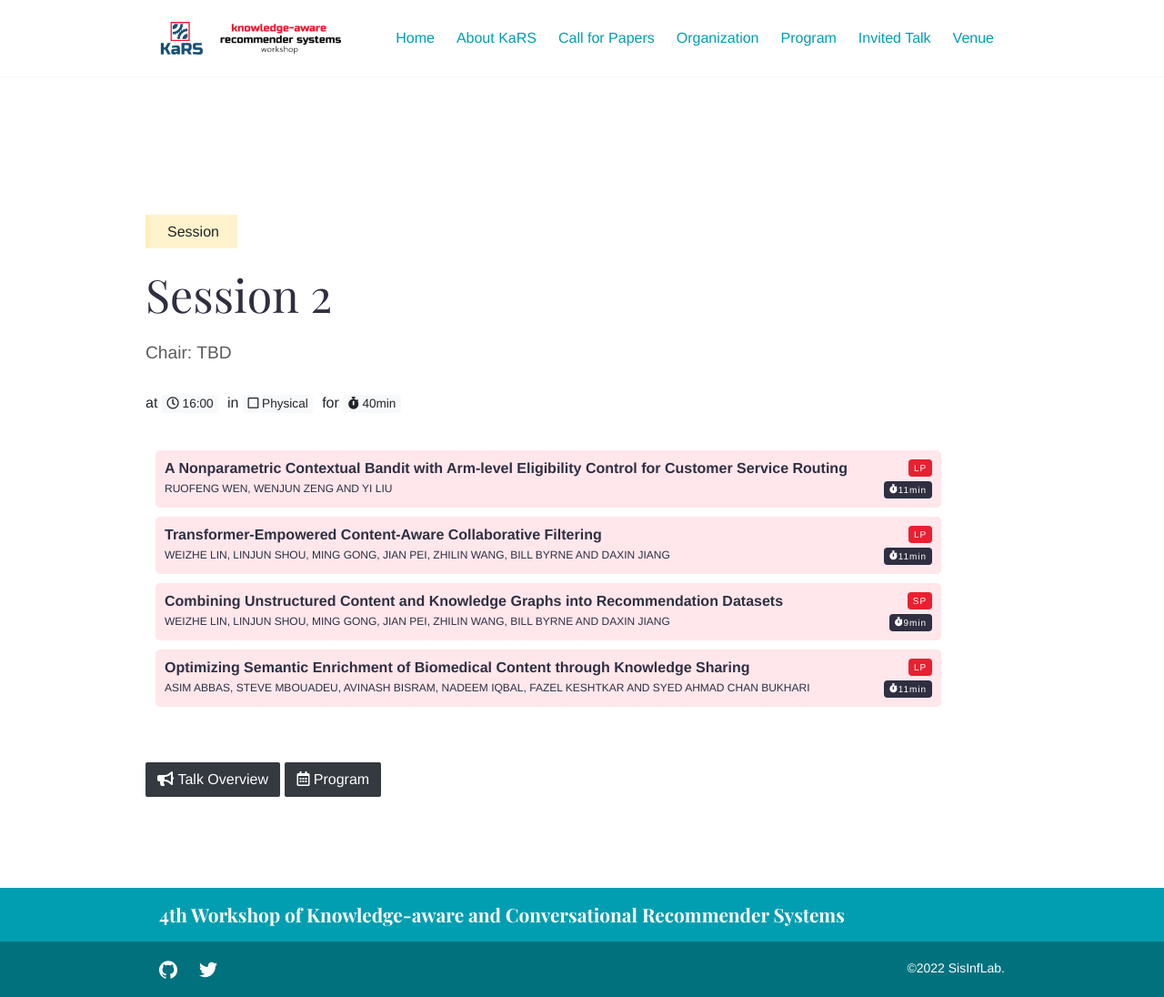
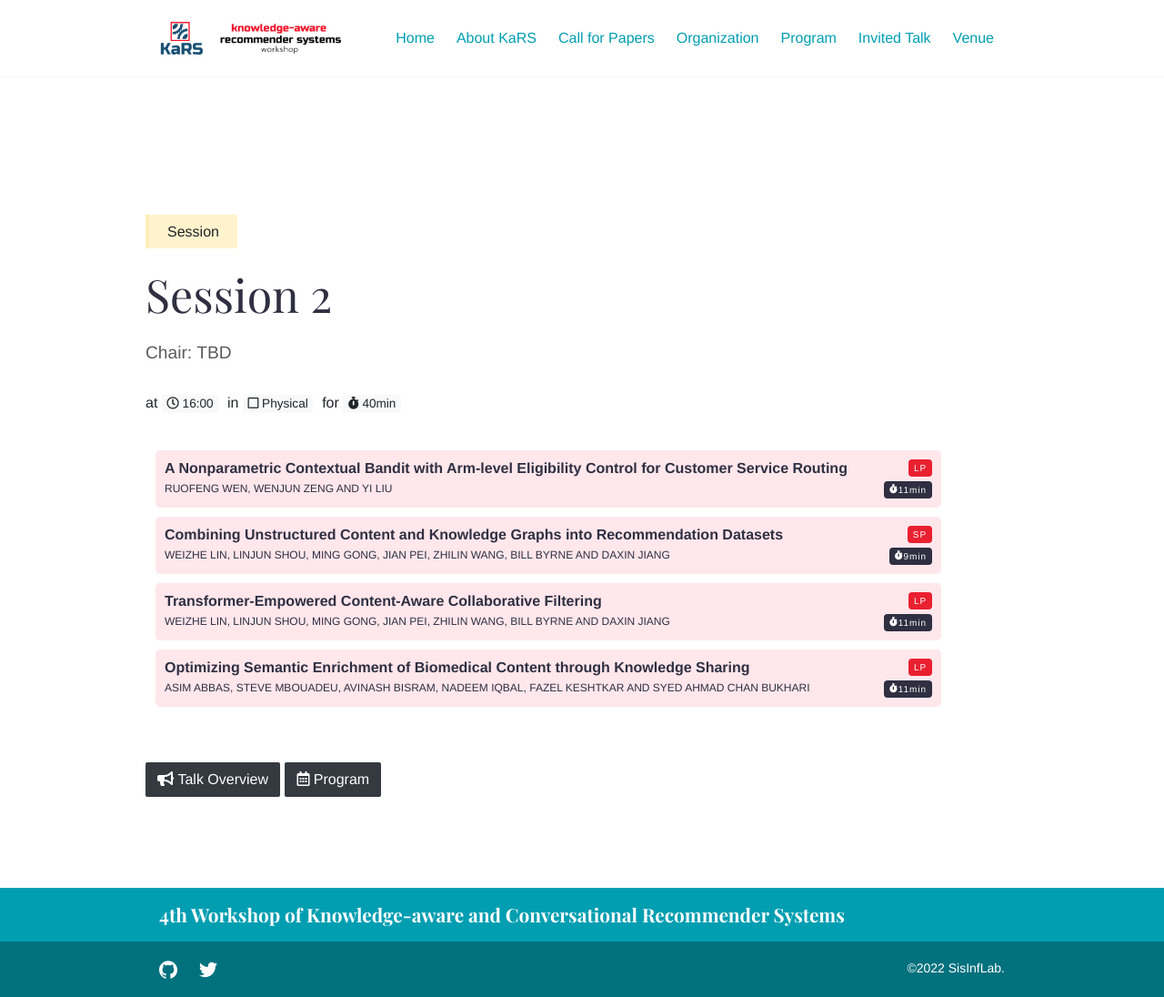
Before and after one commit to kars-workshop/2022, a Jekyll site: the page built from _talks/session2.md, in a window 1280 px wide. Shown: the whole page at 91% size. Built offline with Jekyll 4.4.1, drawn with Linux system fonts in a browser that asks for light colours; part of the change alters nothing that is shown.

```diff
--- a/_data/session2.json
+++ b/_data/session2.json
@@ -2,12 +2,6 @@
   {
     "title": "A Nonparametric Contextual Bandit with Arm-level Eligibility Control for Customer Service Routing",
     "authors": "Ruofeng Wen, Wenjun Zeng and Yi Liu",
-    "type": "LP",
-    "duration": 11
-  },
-  {
-    "title": "Transformer-Empowered Content-Aware Collaborative Filtering",
-    "authors": "Weizhe Lin, Linjun Shou, Ming Gong, Jian Pei, Zhilin Wang, Bill Byrne and Daxin Jiang",
     "type": "LP",
     "duration": 11
   },
@@ -18,6 +12,12 @@
     "duration": 9
   },
   {
+    "title": "Transformer-Empowered Content-Aware Collaborative Filtering",
+    "authors": "Weizhe Lin, Linjun Shou, Ming Gong, Jian Pei, Zhilin Wang, Bill Byrne and Daxin Jiang",
+    "type": "LP",
+    "duration": 11
+  },
+  {
     "title": "Optimizing Semantic Enrichment of Biomedical Content through Knowledge Sharing",
     "authors": "Asim Abbas, Steve Mbouadeu, Avinash Bisram, Nadeem Iqbal, Fazel Keshtkar and Syed Ahmad Chan Bukhari",
     "type": "LP",
```
